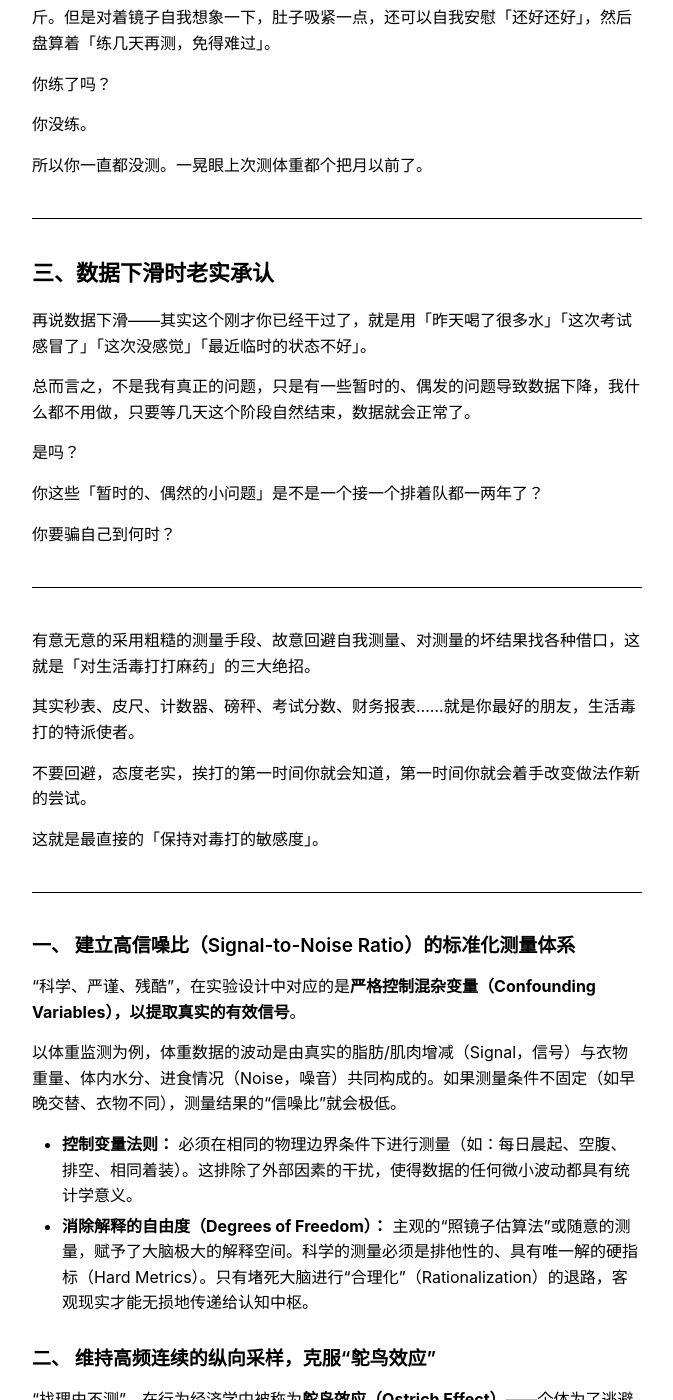
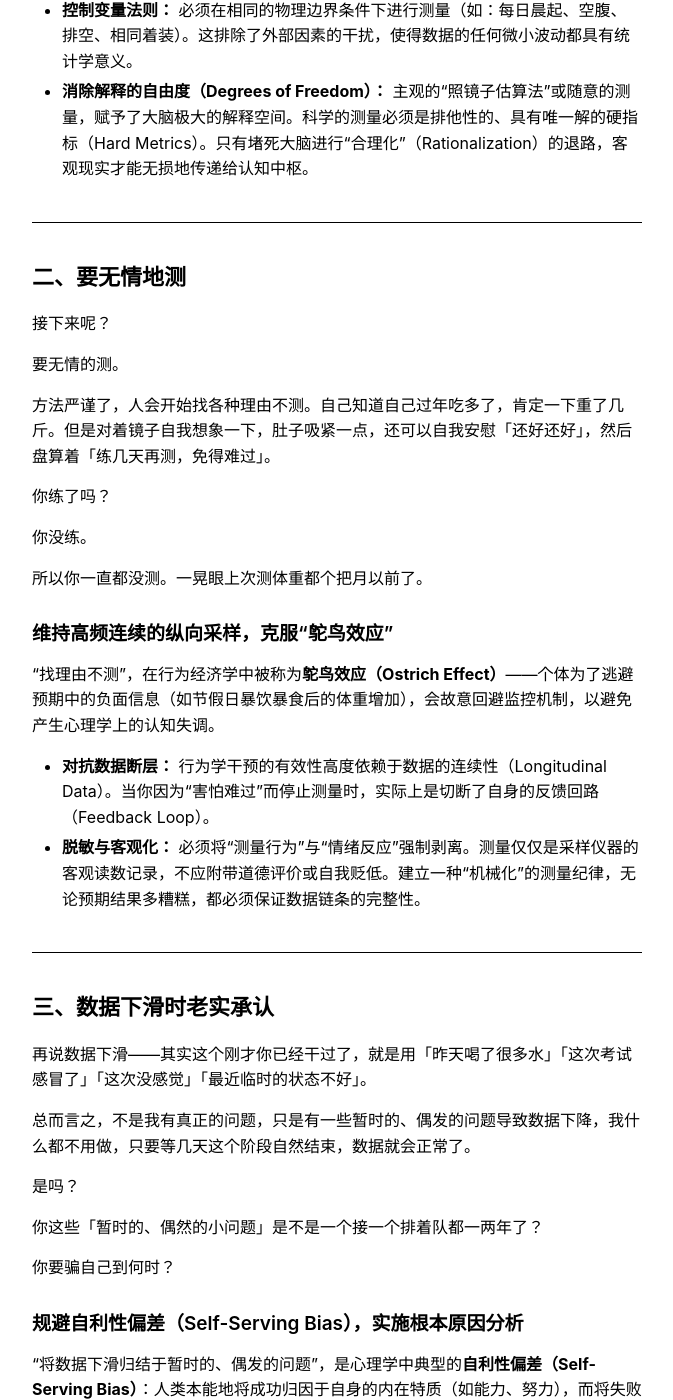
Before and after one commit to elemer1/elemer1.github.io, a Jekyll site: the page built from _markdown/生活毒打的敏感度.md, in a window 1280 px wide and 1400 px high, scrolled down 1348 px. Shown: the whole window, without its empty margins (303-976 px from the left). Built offline with Jekyll 4.4.1, drawn with Linux system fonts in a browser that asks for light colours; some of the changed lines change nothing that is shown; some of the changed text lies outside the part shown.

Commit message:
Update 生活毒打的敏感度.md

```diff
--- a/_markdown/生活毒打的敏感度.md
+++ b/_markdown/生活毒打的敏感度.md
@@ -38,6 +38,15 @@
 
 自己要认清自己是个什么玩意——我们人类是那种只要丝毫机会就会自我美化的没出息的家伙。自己先堵死。
 
+### 建立高信噪比（Signal-to-Noise Ratio）的标准化测量体系
+
+“科学、严谨、残酷”，在实验设计中对应的是**严格控制混杂变量（Confounding Variables），以提取真实的有效信号**。
+
+以体重监测为例，体重数据的波动是由真实的脂肪/肌肉增减（Signal，信号）与衣物重量、体内水分、进食情况（Noise，噪音）共同构成的。如果测量条件不固定（如早晚交替、衣物不同），测量结果的“信噪比”就会极低。
+
+- **控制变量法则：** 必须在相同的物理边界条件下进行测量（如：每日晨起、空腹、排空、相同着装）。这排除了外部因素的干扰，使得数据的任何微小波动都具有统计学意义。
+- **消除解释的自由度（Degrees of Freedom）：** 主观的“照镜子估算法”或随意的测量，赋予了大脑极大的解释空间。科学的测量必须是排他性的、具有唯一解的硬指标（Hard Metrics）。只有堵死大脑进行“合理化”（Rationalization）的退路，客观现实才能无损地传递给认知中枢。
+
 ---
 
 ## 二、要无情地测
@@ -54,6 +63,13 @@
 
 所以你一直都没测。一晃眼上次测体重都个把月以前了。
 
+### 维持高频连续的纵向采样，克服“鸵鸟效应”
+
+“找理由不测”，在行为经济学中被称为**鸵鸟效应（Ostrich Effect）**——个体为了逃避预期中的负面信息（如节假日暴饮暴食后的体重增加），会故意回避监控机制，以避免产生心理学上的认知失调。
+
+- **对抗数据断层：** 行为学干预的有效性高度依赖于数据的连续性（Longitudinal Data）。当你因为“害怕难过”而停止测量时，实际上是切断了自身的反馈回路（Feedback Loop）。
+- **脱敏与客观化：** 必须将“测量行为”与“情绪反应”强制剥离。测量仅仅是采样仪器的客观读数记录，不应附带道德评价或自我贬低。建立一种“机械化”的测量纪律，无论预期结果多糟糕，都必须保证数据链条的完整性。
+
 ---
 
 ## 三、数据下滑时老实承认
@@ -68,41 +84,19 @@
 
 你要骗自己到何时？
 
----
-
-有意无意的采用粗糙的测量手段、故意回避自我测量、对测量的坏结果找各种借口，这就是「对生活毒打打麻药」的三大绝招。
-
-其实秒表、皮尺、计数器、磅秤、考试分数、财务报表……就是你最好的朋友，生活毒打的特派使者。
-
-不要回避，态度老实，挨打的第一时间你就会知道，第一时间你就会着手改变做法作新的尝试。
-
-这就是最直接的「保持对毒打的敏感度」。
-
----
-
-### 一、 建立高信噪比（Signal-to-Noise Ratio）的标准化测量体系
-
-“科学、严谨、残酷”，在实验设计中对应的是**严格控制混杂变量（Confounding Variables），以提取真实的有效信号**。
-
-以体重监测为例，体重数据的波动是由真实的脂肪/肌肉增减（Signal，信号）与衣物重量、体内水分、进食情况（Noise，噪音）共同构成的。如果测量条件不固定（如早晚交替、衣物不同），测量结果的“信噪比”就会极低。
-
-- **控制变量法则：** 必须在相同的物理边界条件下进行测量（如：每日晨起、空腹、排空、相同着装）。这排除了外部因素的干扰，使得数据的任何微小波动都具有统计学意义。
-- **消除解释的自由度（Degrees of Freedom）：** 主观的“照镜子估算法”或随意的测量，赋予了大脑极大的解释空间。科学的测量必须是排他性的、具有唯一解的硬指标（Hard Metrics）。只有堵死大脑进行“合理化”（Rationalization）的退路，客观现实才能无损地传递给认知中枢。
-
-### 二、 维持高频连续的纵向采样，克服“鸵鸟效应”
-
-“找理由不测”，在行为经济学中被称为**鸵鸟效应（Ostrich Effect）**——个体为了逃避预期中的负面信息（如节假日暴饮暴食后的体重增加），会故意回避监控机制，以避免产生心理学上的认知失调。
-
-- **对抗数据断层：** 行为学干预的有效性高度依赖于数据的连续性（Longitudinal Data）。当你因为“害怕难过”而停止测量时，实际上是切断了自身的反馈回路（Feedback Loop）。
-- **脱敏与客观化：** 必须将“测量行为”与“情绪反应”强制剥离。测量仅仅是采样仪器的客观读数记录，不应附带道德评价或自我贬低。建立一种“机械化”的测量纪律，无论预期结果多糟糕，都必须保证数据链条的完整性。
-
-### 三、 规避自利性偏差（Self-Serving Bias），实施根本原因分析
+### 规避自利性偏差（Self-Serving Bias），实施根本原因分析
 
 “将数据下滑归结于暂时的、偶发的问题”，是心理学中典型的**自利性偏差（Self-Serving Bias）**：人类本能地将成功归因于自身的内在特质（如能力、努力），而将失败归咎于外部的、情境性的、偶然的因素（如感冒、水喝多了、状态不好）。
 
 - **识别系统性误差：** 当所谓的“偶然小问题”连续出现，它就不再是随机误差（Random Error），而是**系统性误差（Systematic Error）**。这说明你的底层执行逻辑或环境配置存在根本性缺陷。
 - **坦诚的归因（Attribution）：** 当核心指标（如分数、体重、财务报表）出现下滑时，必须停止使用“外部归因”。需要引入类似工业管理中的“5 Whys”（连续追问五个为什么）等根本原因分析法（Root Cause Analysis），直视并承认自身策略的失效。
 
-------
+---
+
+有意无意的采用粗糙的测量手段、故意回避自我测量、对测量的坏结果找各种借口，这就是「对生活毒打打麻药」的三大绝招。其实秒表、皮尺、计数器、磅秤、考试分数、财务报表……就是你最好的朋友，生活毒打的特派使者。
 
 秒表、皮尺、磅秤、财务报表等工具，是物理世界最纯粹的**无偏见观察者（Unbiased Observers）**。放弃粗糙的感知、拒绝回避数据、停止防御性的外部归因，是打破个人信息茧房的三大关键。保持对“毒打”的敏感度，即是保持个人认知模型与外部客观世界的高度校准（Calibration），确保每一次试错都能转化为有效的参数更新。
+
+不要回避，态度老实，挨打的第一时间你就会知道，第一时间你就会着手改变做法作新的尝试。
+
+这就是最直接的「保持对毒打的敏感度」。
```
